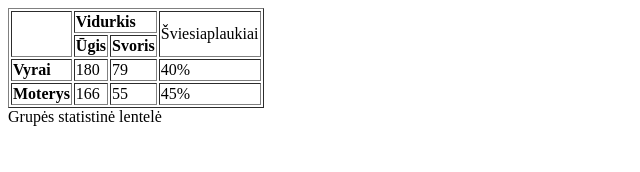
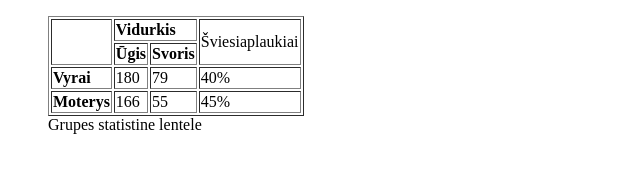
Before and after one commit to VytautasKu/Homework, a plain HTML site: page HTML7/index.html in a window 1280 px wide. Shown: the whole page, without its empty margins (0-640 px from the left). Drawn offline with Linux system fonts and the light colour scheme.

Commit message:
Pataisytas HTML7

```diff
--- a/HTML7/index.html
+++ b/HTML7/index.html
@@ -7,6 +7,7 @@
 </head>
 
 <body>
+  <figure>
    <table border=1>
 
        <tr>
@@ -35,7 +36,8 @@
        </tr>
 
    </table>
-   Grupės statistinė lentelė
+   <figurecaption>Grupes statistine lentele</figurecaption>
+   </figure>
 
 </body>
 </html>
```
